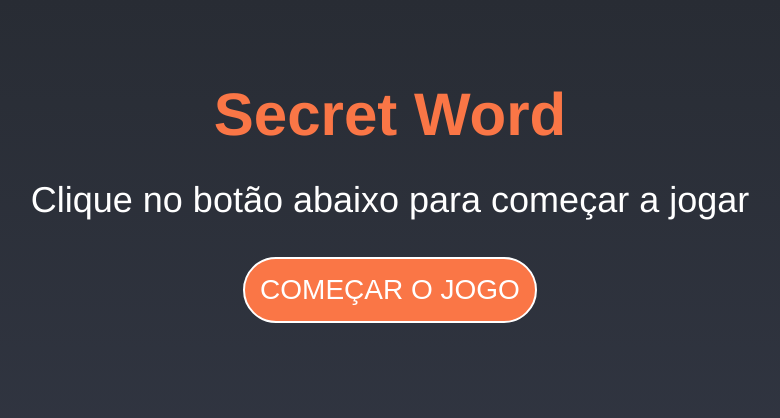
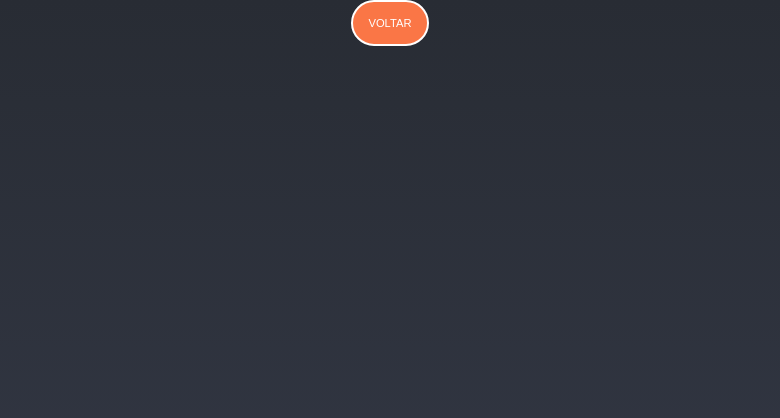
Before and after one commit to Rafaeldasilvaperes/REACTJS-PrimeiroProjeto, a React (Create React App) app: page / in a window 1280 px wide. Both pictures are taken after a click on the button "COMEÇAR O JOGO". Shown: the top 418 px of the page, without its empty margins (250-1030 px from the left). Built offline with nearby package versions, Linux system fonts and the light colour scheme.

Commit message:
Simulando rotas com condicionais para exibição de componentes

```diff
--- a/src/App.js
+++ b/src/App.js
@@ -22,13 +22,26 @@ export function App() {
   const [gameStage, setGameStage] = useState(stages[0].name);
   const [words] = useState(wordsList);
 
-  console.log(words)
+  // starts the game
+  const startGame = () => {
+    setGameStage(stages[1].name)
+  }
+
+  // process letter input
+  const verifyLetter = () => {
+    setGameStage(stages[2].name)
+  }
+
+  // return home screen
+  const restart = () => {
+    setGameStage(stages[0].name)
+  }
 
   return (
     <div className="App">
-      {gameStage === 'start' && <StartScreen />}
-      {gameStage === 'game' && <Game />}
-      {gameStage === 'end' && <End />}
+      {gameStage === 'start' && <StartScreen startGameProps={startGame} />}
+      {gameStage === 'game' && <Game verifyLetterProps={verifyLetter}/>}
+      {gameStage === 'end' && <End restartProps={restart}/>}
 
 
     </div>
--- a/src/components/endScreen/End.js
+++ b/src/components/endScreen/End.js
@@ -1,8 +1,10 @@
 import styles from './End.module.css'
 
-export const End = () => {
+export const End = ({restartProps}) => {
   return (
     <>
+    <h1>GAME OVER!</h1>
+    <button onClick={restartProps}>Tela inicial</button>
     </>
   )
 }
--- a/src/components/gameScreen/Game.js
+++ b/src/components/gameScreen/Game.js
@@ -1,9 +1,9 @@
 import styles from './Game.module.css'
 
-export const Game = () => {
+export const Game = ({verifyLetterProps}) => {
   return (
     <>
-
+      <button onClick={verifyLetterProps}>Voltar</button>
     </>
   )
 }
--- a/src/components/startScreen/StartScreen.js
+++ b/src/components/startScreen/StartScreen.js
@@ -1,11 +1,11 @@
 import styles from './StartScreen.module.css';
 
-export const StartScreen = () => {
+export const StartScreen = ({startGameProps}) => {
   return (
     <section className={styles.start}>
       <h1>Secret Word</h1>
       <p>Clique no botão abaixo para começar a jogar</p>
-      <button>Começar o Jogo</button>
+      <button onClick={startGameProps}>Começar o Jogo</button>
     </section>
   )
 }
```
